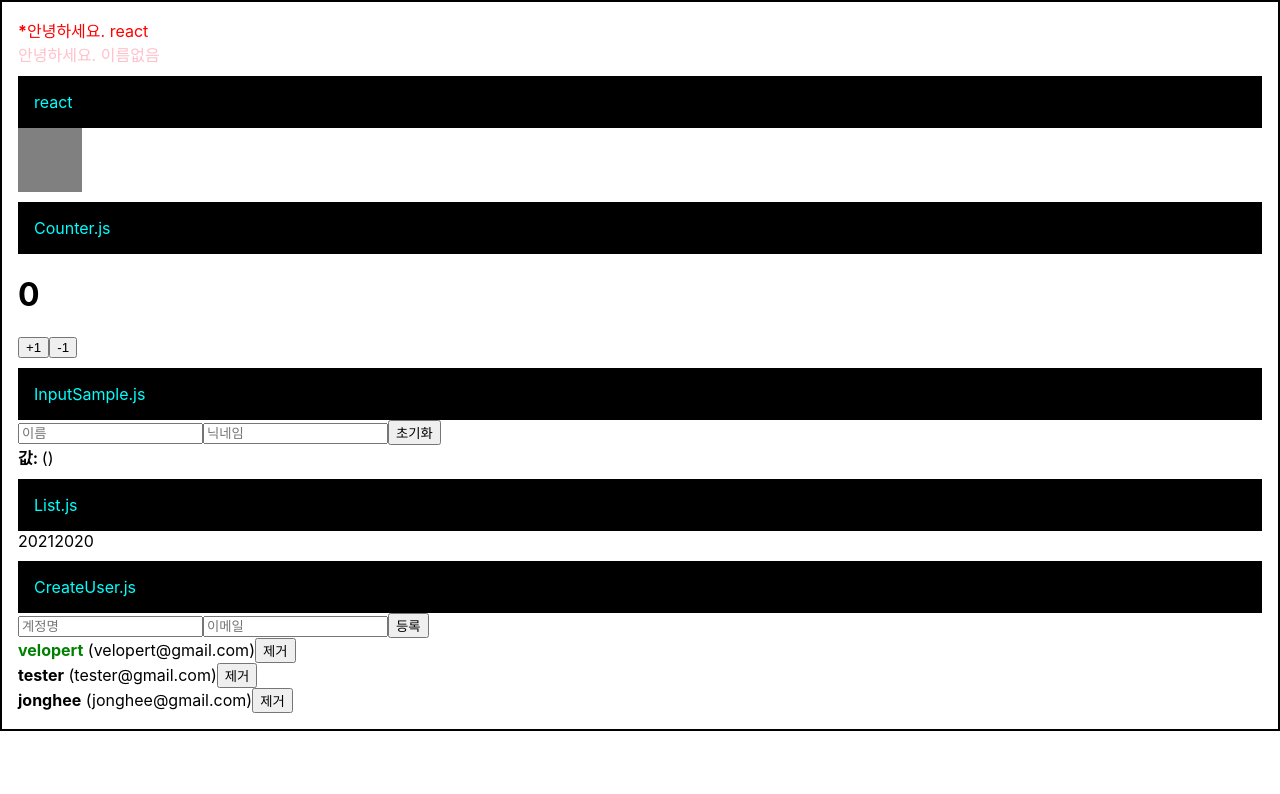
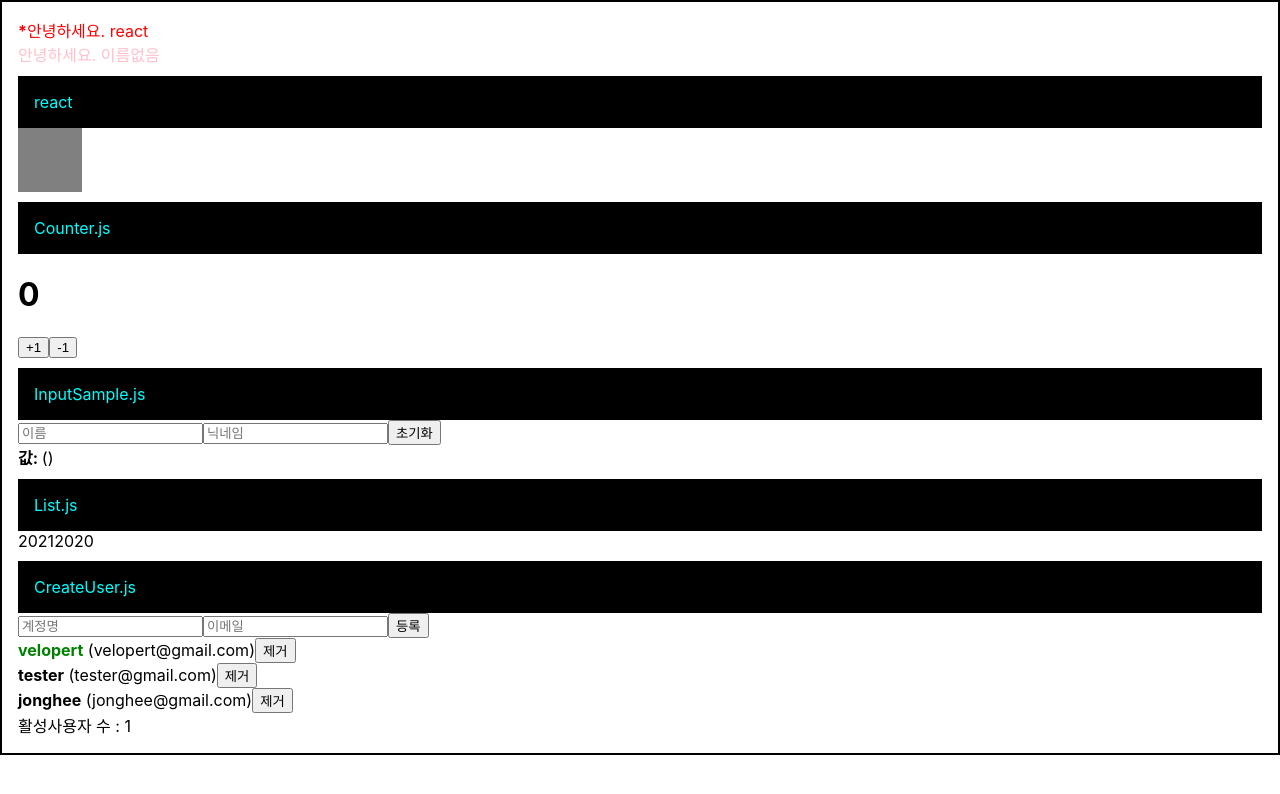
Before and after one commit to SW-JONGHEE/react-vlpt, a React (Create React App) app: page / in a window 1280 px wide. Shown: the top 794 px of the page. Built offline with nearby package versions, Linux system fonts and the light colour scheme.

Commit message:
useMemo 사용하여 연산한 값 재사용하기

```diff
--- a/src/App.js
+++ b/src/App.js
@@ -5,8 +5,13 @@
 import InputSample from "./InputSample";
 import List from "./List";
 import UserList from "./UserList";
-import {useRef, useState} from "react";
+import {useMemo, useRef, useState} from "react";
 import CreateUser from "./CreateUser";
+
+function countActiveUsers(users) {
+    console.log('활성 사용자 수를 세는중');
+    return users.filter(user => user.active).length;
+}
 
 function App() {
   const name = "react";
@@ -87,6 +92,8 @@
       ));
   };
 
+  const count = useMemo(() => countActiveUsers(users), [users]);
+
   return (
     <Wrapper>
         <Hello name="react" color="red" isSpecial={true}/>
@@ -114,6 +121,7 @@
             onCreate={onCreate}
         />
         <UserList users={users} onRemove={onRemove} onToggle={onToggle}/>
+        <div>활성사용자 수  : {count}</div>
     </Wrapper>
   );
 }
```
